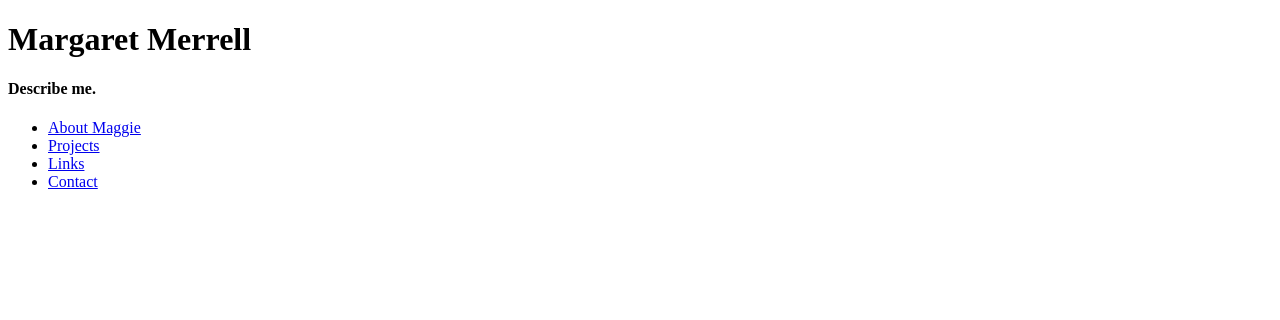
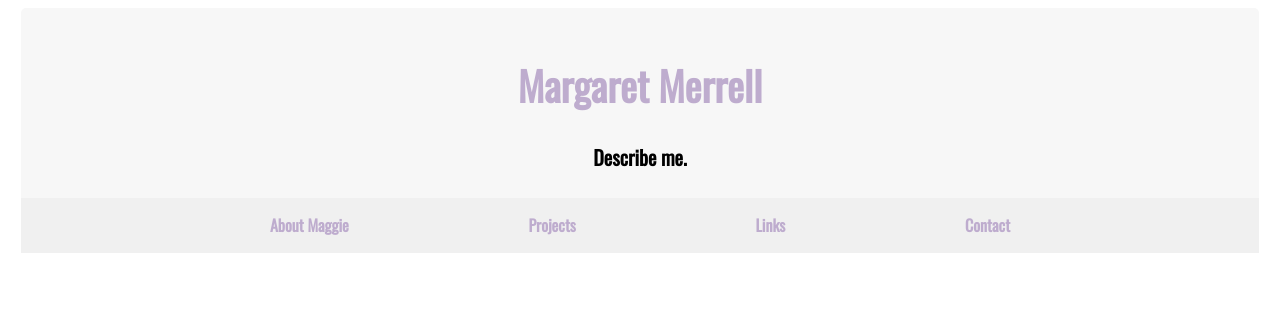
Before and after one commit to maggiemerrell/maggiemerrell.github.io, a plain HTML site: page index.html in a window 1280 px wide. Drawn offline with nearby package versions, Linux system fonts and the light colour scheme.

Commit message:
formatted header

```diff
--- a/index.html
+++ b/index.html
@@ -4,6 +4,7 @@
    <html lang="en">
    <meta charset="UTF-8">
    <link rel="stylesheet" href="style.css">
+   <link href='https://fonts.googleapis.com/css?family=Oswald' rel='stylesheet' type='text/css'>
 
   <title>
   Margaret Merrell
@@ -13,17 +14,22 @@
 <body>
 
 <!-- padding from top and a name intro in a banner-->
-<h1>Margaret Merrell</h1>
-<h4>Describe me.</h4>
+
+<div id="heading">
+  <h1>Margaret Merrell</h1>
+  <h4>Describe me.</h4>
+</div>
 
 <!-- Navigation Bar with images and new pages-->
 <nav>
+  <div id="menubar">
   <ul>
     <li><a href="about-maggie.html">About Maggie</a></li>
     <li><a href="projects.html">Projects</a></li>
     <li><a href="links.html">Links</a></li>
     <li><a href="contact.html">Contact</a></li>
   </ul>
+  </div>
 </nav>
 
 </body>
--- a/style.css
+++ b/style.css
@@ -1,7 +1,57 @@
-{
-  width: 90%;
+/* Title bar Styling */
+#heading {
+  text-align: center;
   margin: auto;
-  padding-top: 100px;
+  width: 98%;
+  height: 150px;
+  font-size: 20px;
+  background-color: #f7f7f7;
+  border-radius: 5px 5px 0px 0px;
+  padding-top: 20px;
+  padding-bottom: 20px;
+  font-family: "Oswald", sans-serif;
+}
+
+#heading h1 {
+  color: #beacce;
+  font-family: "Oswald", sans-serif;
+}
+
+
+/* Menu/Nav Bar */
+
+#menubar {
+  height: 20%;
+  width: 98%;
+  font-size: 16px;
+  font-family: "Oswald", sans-serif;
+  font-weight: bold;
   text-align: center;
-  background-color: lightgrey;
+  text-shadow: 4px #333333;
+  background-color: #f0f0f0;
+  border-radius: 0px;
+  margin: auto;
 }
+
+#menubar ul {
+  height: 25px;
+  padding: 15px;
+  margin: 0px;
+}
+
+#menubar li {
+  display:inline;
+  padding: 80px;
+}
+
+#menubar a {
+  text-decoration: none;
+  color: #beacce;
+  padding: 8px 8px 8px 8px;
+}
+
+#menubar a:hover {
+  color:#f2f2bc;
+  background-color: #f2bcbc;
+  padding: 15px;
+}
```
